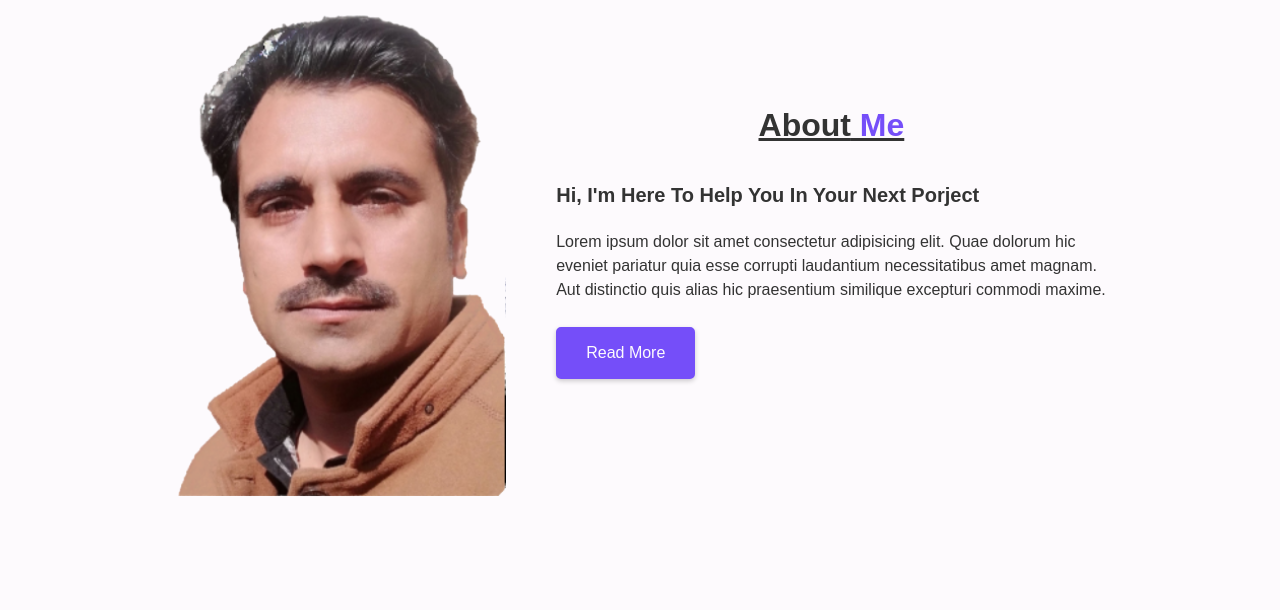
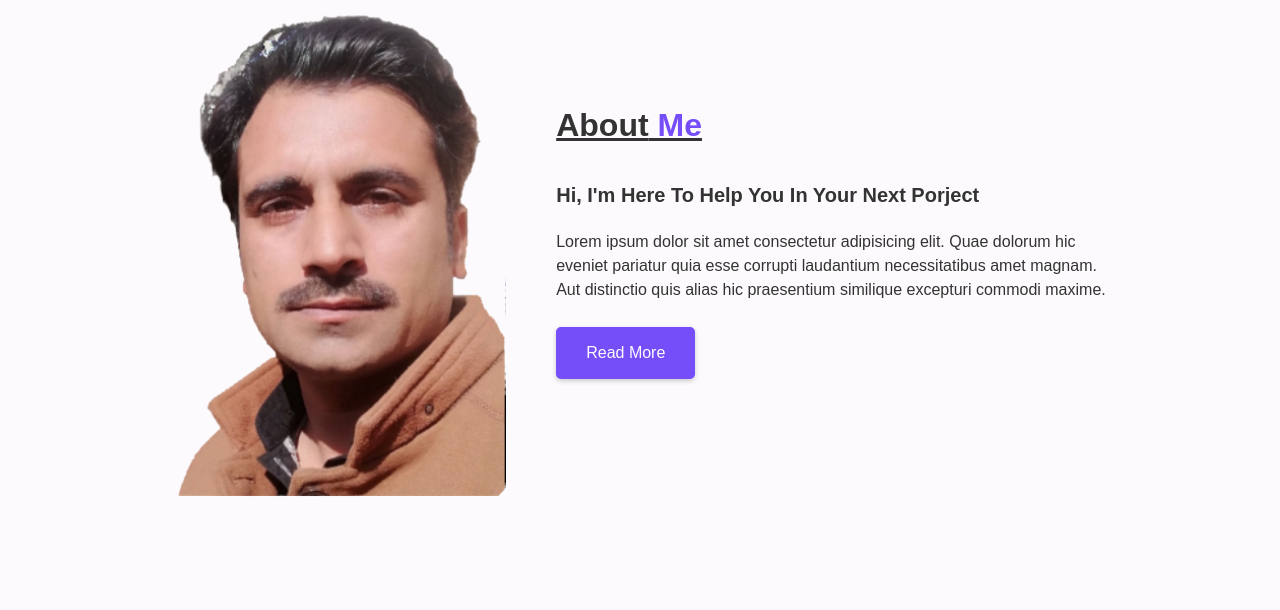
Before and after one commit to DilsherB/modern-portfolio, a website with bundled scripts: page src/index.html in a window 1280 px wide. Shown: the part 797-1407 px from the top of the page. Built offline with nearby package versions, Linux system fonts and the light colour scheme.

Commit message:
linters handled.

```diff
--- a/src/style.css
+++ b/src/style.css
@@ -276,6 +276,10 @@ span {
   margin-top: 10rem;
 }
 
+.about h3 {
+  text-align: left;
+}
+
 .about-img img {
   width: 26vw;
 }
@@ -414,8 +418,9 @@ h4 {
 }
 
 .contact form .input-box input {
-  width: 49%  ;
+  width: 49%;
 }
+
 .contact form textarea {
   resize: none;
 }
```
